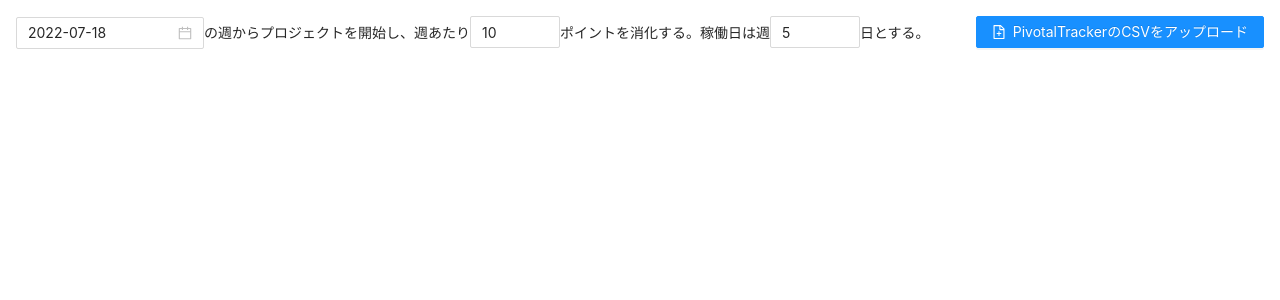
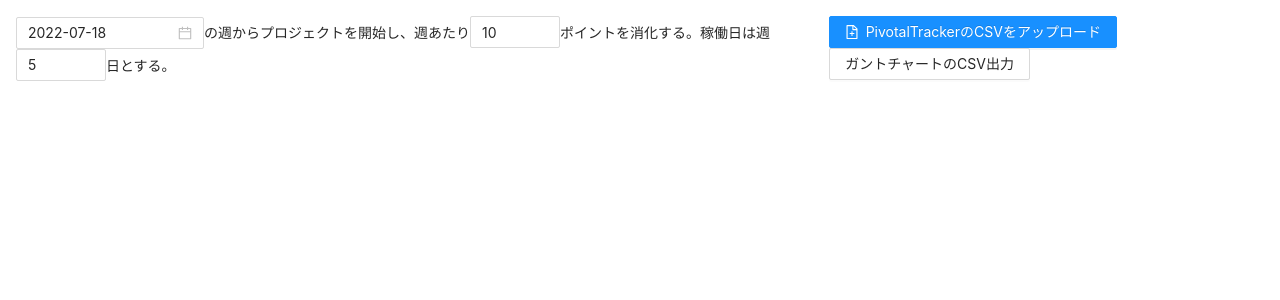
Before and after one commit to hakanai03/pivotal2gantt, a React (Vite) app: page / in a window 1280 px wide. Shown: the top 300 px of the page. Built offline with nearby package versions, Linux system fonts and the light colour scheme.

Commit message:
add @types/json2csv

```diff
--- a/package.json
+++ b/package.json
@@ -21,6 +21,7 @@
   },
   "devDependencies": {
     "@esbuild-plugins/node-globals-polyfill": "^0.1.1",
+    "@types/json2csv": "^5.0.3",
     "@types/react": "^18.0.0",
     "@types/react-dom": "^18.0.0",
     "@typescript-eslint/eslint-plugin": "^5.30.4",
--- a/src/pages/pivotal2excel/index.tsx
+++ b/src/pages/pivotal2excel/index.tsx
@@ -1,14 +1,16 @@
+import React, {useState} from "react"
+import {Button, InputNumber} from "antd"
+import {Gantt, Task, ViewMode} from "gantt-task-react"
+import dayjs, {Dayjs} from 'dayjs'
+import weekday from 'dayjs/plugin/weekday'
+import json2csv from "json2csv"
+
 import {UploadButton} from "@/components/Upload"
 import {Ticket} from "@/types/pivotal/Ticket"
 import {readFile} from "@/utils/fileReader"
-import {Gantt, Task, ViewMode} from "gantt-task-react"
-import React, {useState} from "react"
 import {tryImport} from "./importTickets"
-import dayjs, {Dayjs} from 'dayjs'
-import weekday from 'dayjs/plugin/weekday'
 import {DatePicker} from "@/components/DatePicker"
 import {makeGanttTasks} from "./algorithm"
-import {InputNumber} from "antd"
 
 dayjs.extend(weekday)
 
@@ -38,6 +40,10 @@ export const Pivotal2Excel = () => {
     workDaysPerWeek: workDaysPerWeek > 0 ? workDaysPerWeek : 1,
     includeBugTicket: true,
   })
+
+  const downloadCSV = () => {
+    json2csv
+  }
 
   return (
     <div style={{margin: "1rem"}}>
@@ -72,6 +78,7 @@ export const Pivotal2Excel = () => {
           >
             PivotalTrackerのCSVをアップロード
           </UploadButton>
+          <Button onClick={downloadCSV}>ガントチャートのCSV出力</Button>
         </div>
 
       </div>
```
Also changed, not shown: 1 other file (tests, documents, lock files or other folders).
